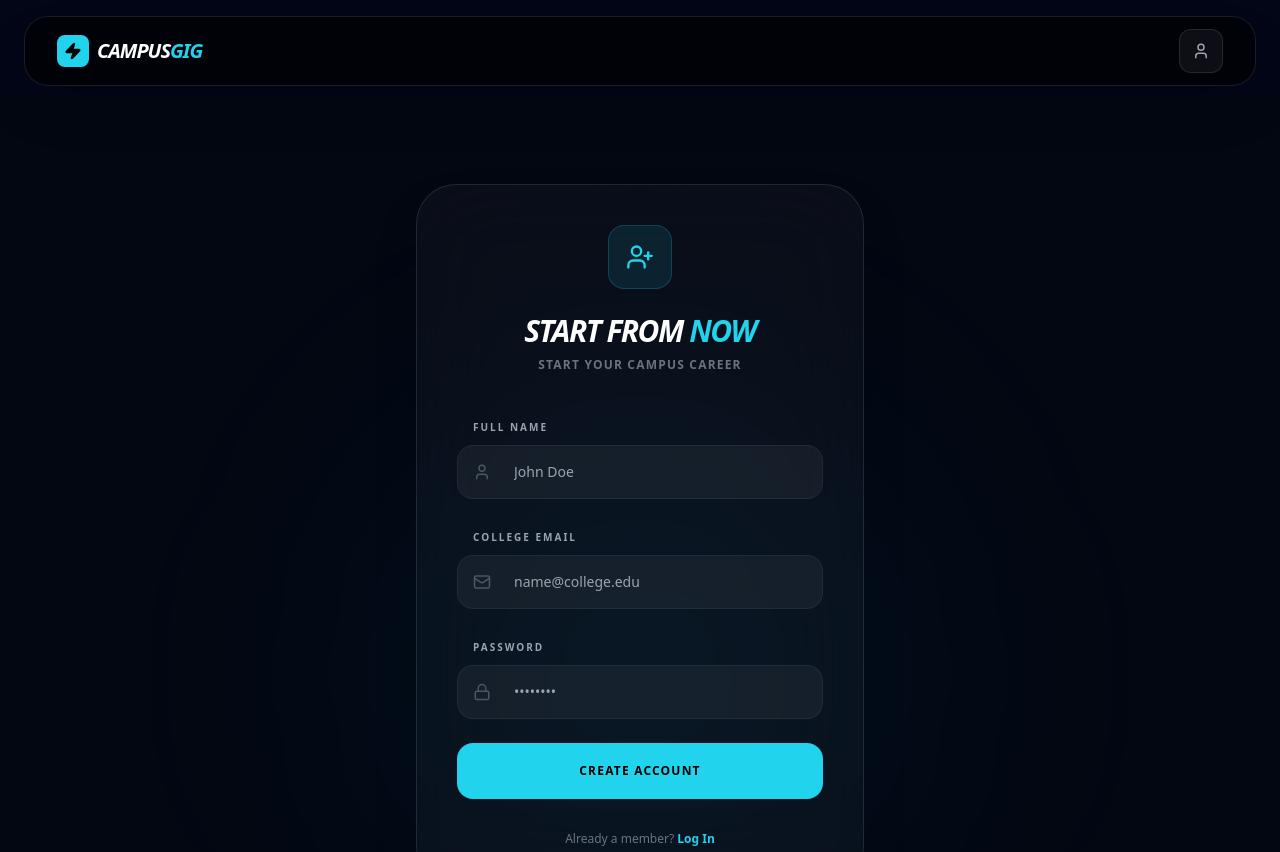
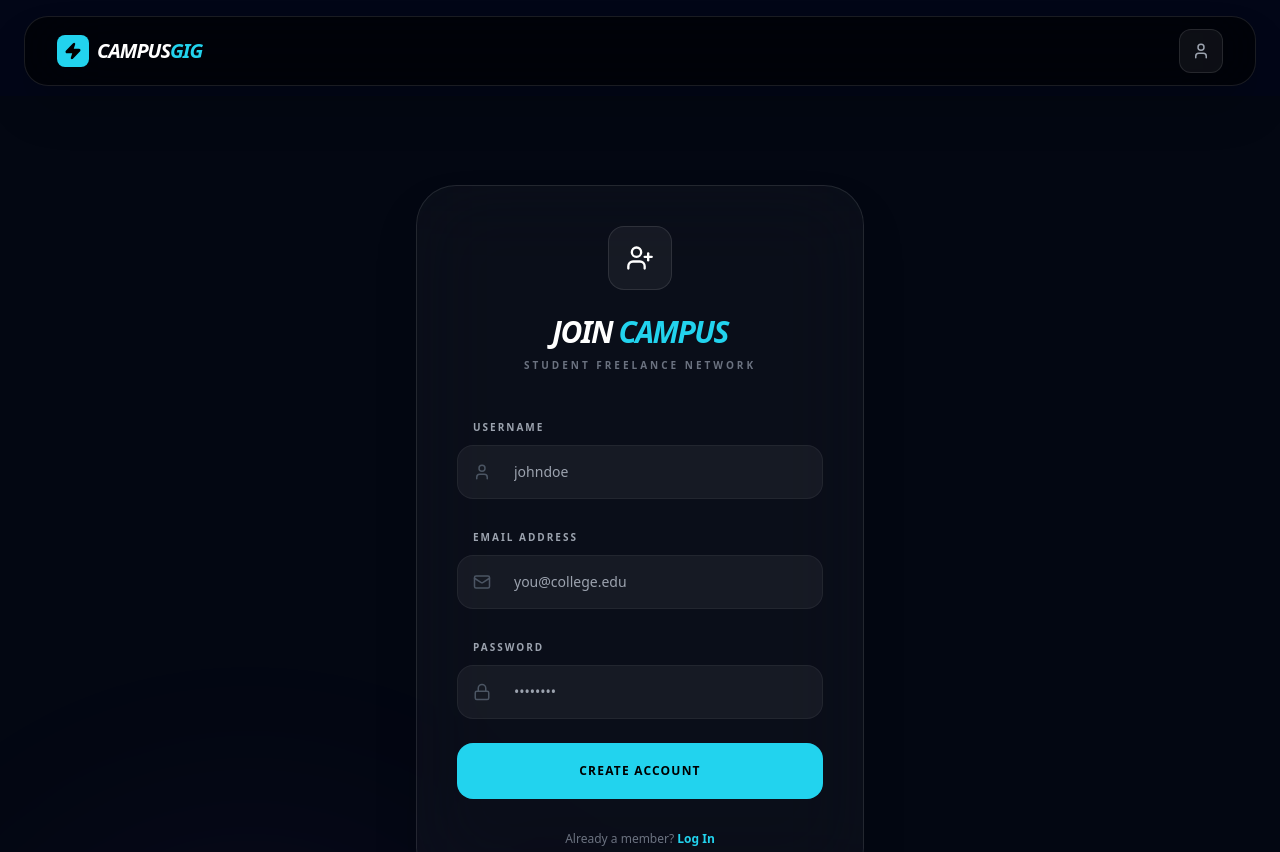
Before and after one commit to Jayashree-25/CampusGig, a React (Vite) app in the folder client/: page /register in a window 1280 px wide. Shown: the top 852 px of the page. Built offline with nearby package versions, Linux system fonts and the light colour scheme.

Commit message:
updated to have a correct flow

```diff
--- a/client/src/pages/auth/Register.jsx
+++ b/client/src/pages/auth/Register.jsx
@@ -1,59 +1,156 @@
-import React from 'react';
-import { Link } from 'react-router-dom';
-import { motion } from 'framer-motion';
-import { UserPlus, Mail, Lock, User } from 'lucide-react';
+import React, { useState } from "react";
+import { Link, useNavigate } from "react-router-dom";
+import { motion } from "framer-motion";
+import { UserPlus, Mail, Lock, User } from "lucide-react";
+import axios from "axios";
 
 const Register = () => {
+  const navigate = useNavigate();
+  const [formData, setFormData] = useState({
+    username: "",
+    email: "",
+    password: "",
+  });
+  const [error, setError] = useState("");
+  const [loading, setLoading] = useState(false);
+
+  const handleChange = (e) => {
+    setFormData({
+      ...formData,
+      [e.target.name]: e.target.value,
+    });
+  };
+
+  const handleSubmit = async (e) => {
+    e.preventDefault();
+    setError("");
+    setLoading(true);
+
+    try {
+      const response = await axios.post(
+        "http://localhost:8000/api/auth/register",
+        formData
+      );
+
+      console.log("Registration successful:", response.data);
+      alert("Account created successfully! Please login.");
+
+      // Redirect to login page
+      navigate("/login");
+    } catch (err) {
+      console.error("Registration error:", err);
+      setError(err.response?.data?.error || "Registration failed. Try again.");
+    } finally {
+      setLoading(false);
+    }
+  };
+
   return (
     <div className="min-h-screen bg-[#030712] flex items-center justify-center px-3 sm:px-4 md:px-6 pt-16 sm:pt-20 md:pt-20">
       {/* Background Glow */}
-      <div className="absolute top-1/2 left-1/2 -translate-x-1/2 -translate-y-1/2 w-[300px] sm:w-[400px] md:w-[600px] h-[300px] sm:h-[400px] md:h-[600px] bg-cyan-500/5 blur-[80px] sm:blur-[100px] md:blur-[120px] rounded-full pointer-events-none" />
+      <div className="absolute bottom-0 left-0 w-[300px] sm:w-[400px] md:w-[500px] h-[300px] sm:h-[400px] md:h-[500px] bg-purple-500/5 blur-[80px] sm:blur-[100px] md:blur-[120px] rounded-full pointer-events-none"></div>
 
       <motion.div
-        initial={{ opacity: 0, y: 20 }}
-        animate={{ opacity: 1, y: 0 }}
+        initial={{ opacity: 0, scale: 0.95 }}
+        animate={{ opacity: 1, scale: 1 }}
         className="max-w-md w-full bg-white/[0.03] border border-white/10 backdrop-blur-2xl p-5 sm:p-7 md:p-10 rounded-2xl sm:rounded-3xl md:rounded-[40px] shadow-2xl relative z-10"
       >
+        {/* Header */}
         <div className="text-center mb-6 sm:mb-8 md:mb-10">
-          <div className="w-12 sm:w-14 md:w-16 h-12 sm:h-14 md:h-16 bg-cyan-400/10 border border-cyan-400/20 rounded-lg sm:rounded-xl md:rounded-2xl flex items-center justify-center mx-auto mb-4 sm:mb-5 md:mb-6">
-            <UserPlus className="text-cyan-400 sm:w-6 sm:h-6 md:w-[28px] md:h-[28px]" size={20} />
+          <div className="w-12 sm:w-14 md:w-16 h-12 sm:h-14 md:h-16 bg-white/5 border border-white/10 rounded-lg sm:rounded-xl md:rounded-2xl flex items-center justify-center mx-auto mb-4 sm:mb-5 md:mb-6">
+            <UserPlus className="text-white sm:w-6 sm:h-6 md:w-[28px] md:h-[28px]" size={20} />
           </div>
-          <h2 className="text-xl sm:text-2xl md:text-3xl font-black italic uppercase tracking-tighter text-white">Start From <span className="text-cyan-400">Now</span></h2>
-          <p className="text-gray-500 text-[8px] sm:text-[9px] md:text-xs font-bold uppercase tracking-[0.15em] md:tracking-widest mt-1 sm:mt-2">Start your campus career</p>
+          <h2 className="text-xl sm:text-2xl md:text-3xl font-black italic uppercase tracking-tighter text-white">
+            Join <span className="text-cyan-400">Campus</span>
+          </h2>
+          <p className="text-gray-500 text-[8px] sm:text-[9px] md:text-[10px] font-black uppercase tracking-[0.2em] md:tracking-[0.3em] mt-1 sm:mt-2 text-center">
+            Student Freelance Network
+          </p>
         </div>
 
-        <form className="space-y-4 sm:space-y-5 md:space-y-6">
+        {/* Error Message */}
+        {error && (
+          <div className="mb-4 p-3 bg-red-500/10 border border-red-500/20 rounded-lg text-red-400 text-xs text-center">
+            {error}
+          </div>
+        )}
+
+        {/* Form */}
+        <form onSubmit={handleSubmit} className="space-y-4 sm:space-y-5 md:space-y-6">
+          {/* Username */}
           <div className="space-y-1.5 sm:space-y-2">
-            <label className="text-[8px] sm:text-[9px] md:text-[10px] font-black uppercase tracking-[0.15em] md:tracking-[0.2em] text-gray-400 ml-2 sm:ml-3 md:ml-4">Full Name</label>
+            <label className="text-[8px] sm:text-[9px] md:text-[10px] font-black uppercase tracking-[0.15em] md:tracking-[0.2em] text-gray-400 ml-2 sm:ml-3 md:ml-4">
+              Username
+            </label>
             <div className="relative">
               <User className="absolute left-3 sm:left-4 top-1/2 -translate-y-1/2 text-gray-600 w-4 h-4 sm:w-4 sm:h-4 md:w-[18px] md:h-[18px]" />
-              <input type="text" placeholder="John Doe" className="w-full bg-white/5 border border-white/5 rounded-lg sm:rounded-xl md:rounded-2xl py-2.5 sm:py-3 md:py-4 pl-10 sm:pl-11 md:pl-14 pr-3 sm:pr-4 md:pr-6 outline-none focus:border-cyan-400/50 transition-all text-xs sm:text-sm text-white" />
+              <input
+                type="text"
+                name="username"
+                value={formData.username}
+                onChange={handleChange}
+                placeholder="johndoe"
+                required
+                className="w-full bg-white/5 border border-white/5 rounded-lg sm:rounded-xl md:rounded-2xl py-2.5 sm:py-3 md:py-4 pl-10 sm:pl-11 md:pl-14 pr-3 sm:pr-4 md:pr-6 outline-none focus:border-cyan-400/50 transition-all text-xs sm:text-sm text-white"
+              />
             </div>
           </div>
 
+          {/* Email */}
           <div className="space-y-1.5 sm:space-y-2">
-            <label className="text-[8px] sm:text-[9px] md:text-[10px] font-black uppercase tracking-[0.15em] md:tracking-[0.2em] text-gray-400 ml-2 sm:ml-3 md:ml-4">College Email</label>
+            <label className="text-[8px] sm:text-[9px] md:text-[10px] font-black uppercase tracking-[0.15em] md:tracking-[0.2em] text-gray-400 ml-2 sm:ml-3 md:ml-4">
+              Email Address
+            </label>
             <div className="relative">
               <Mail className="absolute left-3 sm:left-4 top-1/2 -translate-y-1/2 text-gray-600 w-4 h-4 sm:w-4 sm:h-4 md:w-[18px] md:h-[18px]" />
-              <input type="email" placeholder="name@college.edu" className="w-full bg-white/5 border border-white/5 rounded-lg sm:rounded-xl md:rounded-2xl py-2.5 sm:py-3 md:py-4 pl-10 sm:pl-11 md:pl-14 pr-3 sm:pr-4 md:pr-6 outline-none focus:border-cyan-400/50 transition-all text-xs sm:text-sm text-white" />
+              <input
+                type="email"
+                name="email"
+                value={formData.email}
+                onChange={handleChange}
+                placeholder="you@college.edu"
+                required
+                className="w-full bg-white/5 border border-white/5 rounded-lg sm:rounded-xl md:rounded-2xl py-2.5 sm:py-3 md:py-4 pl-10 sm:pl-11 md:pl-14 pr-3 sm:pr-4 md:pr-6 outline-none focus:border-cyan-400/50 transition-all text-xs sm:text-sm text-white"
+              />
             </div>
           </div>
 
+          {/* Password */}
           <div className="space-y-1.5 sm:space-y-2">
-            <label className="text-[8px] sm:text-[9px] md:text-[10px] font-black uppercase tracking-[0.15em] md:tracking-[0.2em] text-gray-400 ml-2 sm:ml-3 md:ml-4">Password</label>
+            <label className="text-[8px] sm:text-[9px] md:text-[10px] font-black uppercase tracking-[0.15em] md:tracking-[0.2em] text-gray-400 ml-2 sm:ml-3 md:ml-4">
+              Password
+            </label>
             <div className="relative">
               <Lock className="absolute left-3 sm:left-4 top-1/2 -translate-y-1/2 text-gray-600 w-4 h-4 sm:w-4 sm:h-4 md:w-[18px] md:h-[18px]" />
-              <input type="password" placeholder="••••••••" className="w-full bg-white/5 border border-white/5 rounded-lg sm:rounded-xl md:rounded-2xl py-2.5 sm:py-3 md:py-4 pl-10 sm:pl-11 md:pl-14 pr-3 sm:pr-4 md:pr-6 outline-none focus:border-cyan-400/50 transition-all text-xs sm:text-sm text-white" />
+              <input
+                type="password"
+                name="password"
+                value={formData.password}
+                onChange={handleChange}
+                placeholder="••••••••"
+                required
+                minLength="6"
+                className="w-full bg-white/5 border border-white/5 rounded-lg sm:rounded-xl md:rounded-2xl py-2.5 sm:py-3 md:py-4 pl-10 sm:pl-11 md:pl-14 pr-3 sm:pr-4 md:pr-6 outline-none focus:border-cyan-400/50 transition-all text-xs sm:text-sm text-white"
+              />
             </div>
           </div>
 
-          <button className="w-full py-2.5 sm:py-3 md:py-5 bg-cyan-400 text-black font-black uppercase tracking-tighter md:tracking-widest text-[8px] sm:text-[9px] md:text-xs rounded-lg sm:rounded-xl md:rounded-2xl hover:shadow-[0_10px_30px_rgba(34,211,238,0.3)] transition-all active:scale-95 mt-2 sm:mt-3 md:mt-4">
-            Create Account
+          {/* Submit Button */}
+          <button
+            type="submit"
+            disabled={loading}
+            className="w-full py-2.5 sm:py-3 md:py-5 bg-cyan-400 text-black font-black uppercase tracking-tighter md:tracking-widest text-[8px] sm:text-[9px] md:text-xs rounded-lg sm:rounded-xl md:rounded-2xl hover:shadow-[0_10px_30px_rgba(34,211,238,0.3)] transition-all active:scale-95 mt-2 sm:mt-3 md:mt-4 disabled:opacity-50 disabled:cursor-not-allowed"
+          >
+            {loading ? "Creating Account..." : "Create Account"}
           </button>
         </form>
 
+        {/* Login Link */}
         <p className="text-center mt-6 sm:mt-7 md:mt-8 text-gray-500 text-[8px] sm:text-[9px] md:text-xs font-medium">
-          Already a member? <Link to="/login" className="text-cyan-400 hover:underline font-bold">Log In</Link>
+          Already a member?{" "}
+          <Link to="/login" className="text-cyan-400 hover:underline font-bold">
+            Log In
+          </Link>
         </p>
       </motion.div>
     </div>
```
